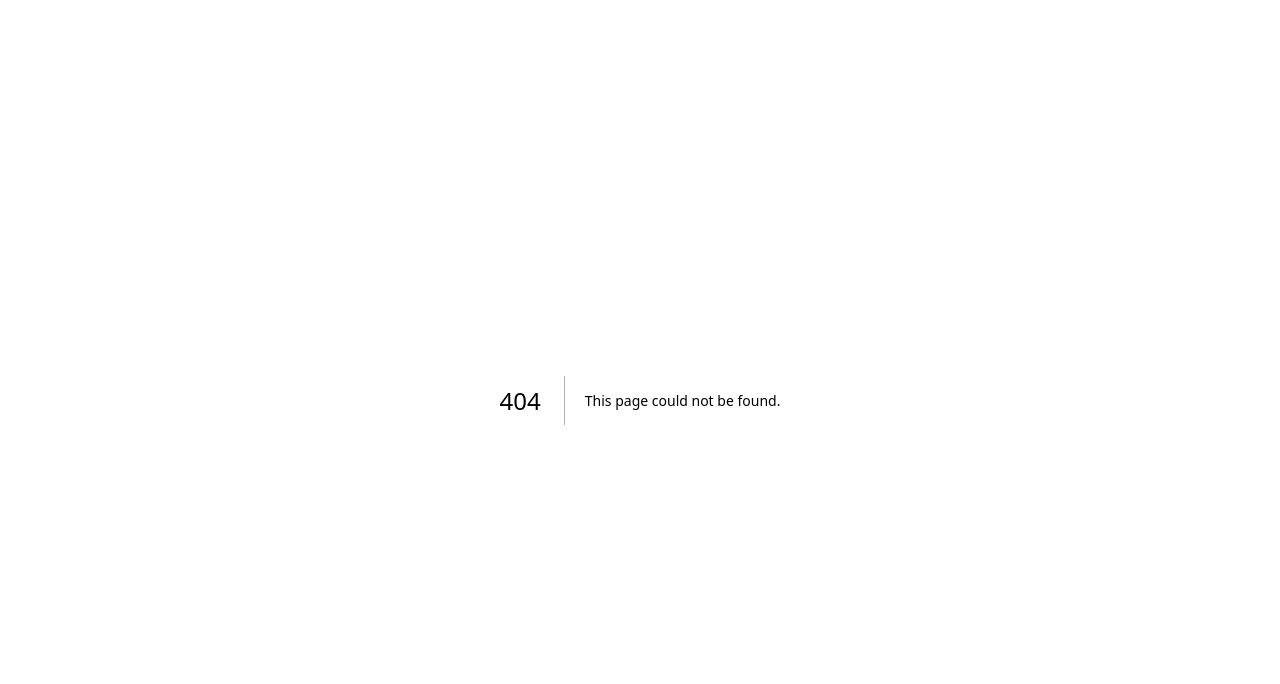
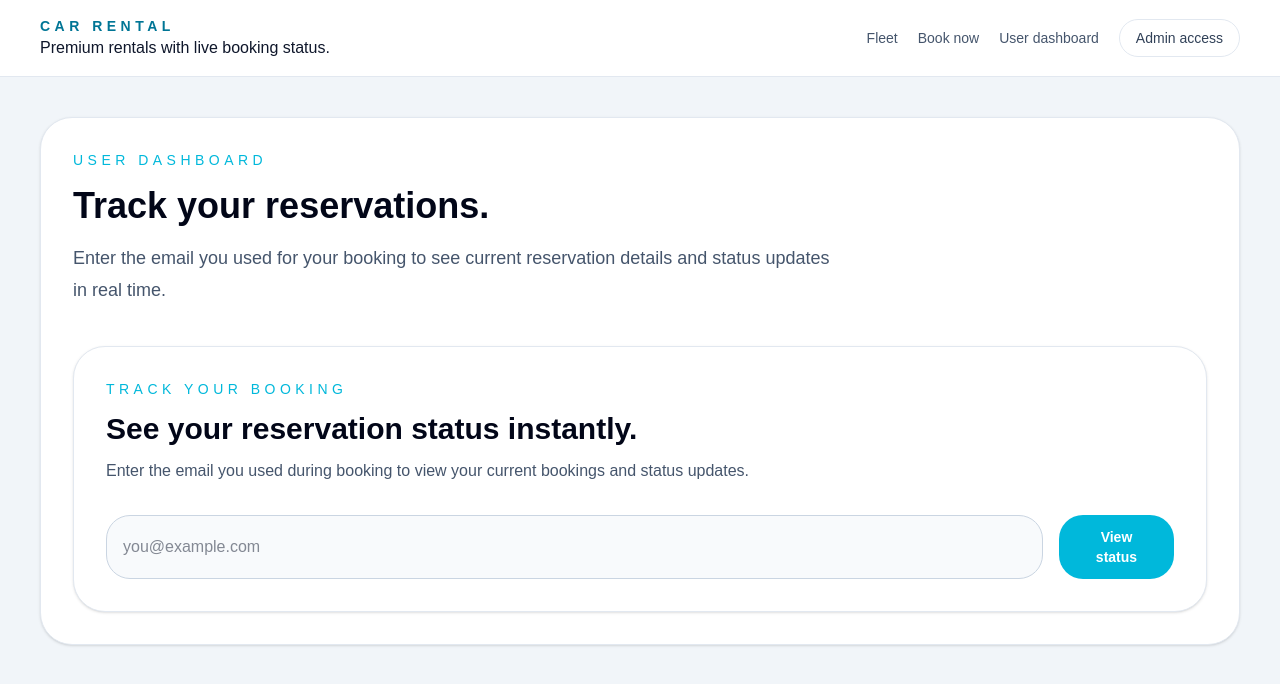
Before and after one commit to mansha24/carrental, a Next.js app: page /user-dashboard in a window 1280 px wide. Before the commit this address had no page. Shown: the top 684 px of the page. Built offline with nearby package versions, Linux system fonts and the light colour scheme.

Commit message:
feat: add user and admin dashboard pages with navigation links

```diff
--- /dev/null
+++ b/app/admin-dashboard/page.tsx
@@ -0,0 +1,24 @@
+import Header from "../components/Header";
+import AdminDashboard from "../components/AdminDashboard";
+
+export default function AdminDashboardPage() {
+  return (
+    <main className="min-h-screen bg-slate-100 text-slate-900">
+      <Header />
+      <div className="mx-auto max-w-7xl px-6 py-10 lg:px-10">
+        <section className="rounded-[2rem] border border-slate-200 bg-white p-8 shadow-sm">
+          <div className="space-y-4">
+            <p className="text-sm uppercase tracking-[0.32em] text-cyan-500">Admin dashboard</p>
+            <h1 className="text-4xl font-semibold text-slate-950">Manage rental bookings.</h1>
+            <p className="max-w-3xl text-lg leading-8 text-slate-600">
+              Review incoming reservations and approve or decline bookings from the dedicated admin panel.
+            </p>
+          </div>
+          <div className="mt-10">
+            <AdminDashboard />
+          </div>
+        </section>
+      </div>
+    </main>
+  );
+}
--- a/app/components/Header.tsx
+++ b/app/components/Header.tsx
@@ -1,3 +1,5 @@
+import Link from "next/link";
+
 export default function Header() {
   return (
     <header className="sticky top-0 z-50 border-b border-slate-200 bg-white/95 backdrop-blur-xl">
@@ -8,13 +10,21 @@ export default function Header() {
         </div>
 
         <nav className="flex flex-wrap items-center gap-3 text-sm text-slate-600 sm:gap-5">
-          <a href="#fleet" className="transition hover:text-slate-900">Fleet</a>
-          <a href="#book" className="transition hover:text-slate-900">Book now</a>
-          <a href="#tracking" className="transition hover:text-slate-900">Track booking</a>
-          <a href="#dashboard" className="transition hover:text-slate-900">User dashboard</a>
-          <a href="#admin" className="rounded-full border border-slate-200 px-4 py-2 text-slate-700 transition hover:border-slate-300 hover:text-slate-950">
+          <Link href="#fleet" className="transition hover:text-slate-900">
+            Fleet
+          </Link>
+          <Link href="#book" className="transition hover:text-slate-900">
+            Book now
+          </Link>
+          <Link href="/user-dashboard" className="transition hover:text-slate-900">
+            User dashboard
+          </Link>
+          <Link
+            href="/admin-dashboard"
+            className="rounded-full border border-slate-200 px-4 py-2 text-slate-700 transition hover:border-slate-300 hover:text-slate-950"
+          >
             Admin access
-          </a>
+          </Link>
         </nav>
       </div>
     </header>
--- a/app/page.tsx
+++ b/app/page.tsx
@@ -2,8 +2,6 @@ import type { Car } from "./types";
 import { getAvailableCars } from "./lib/db";
 import Header from "./components/Header";
 import BookingPanel from "./components/BookingPanel";
-import BookingTracker from "./components/BookingTracker";
-import AdminDashboard from "./components/AdminDashboard";
 import FleetSection from "./components/FleetSection";
 import FeaturesSection from "./components/FeaturesSection";
 
@@ -72,16 +70,27 @@ export default async function Home() {
           <div className="space-y-10">
             <FleetSection cars={cars} />
             <FeaturesSection />
-            <section id="dashboard" className="rounded-[2rem] border border-slate-200 bg-white p-8 shadow-sm">
+            <section className="rounded-[2rem] border border-slate-200 bg-white p-8 shadow-sm">
               <div className="space-y-3">
-                <p className="text-sm uppercase tracking-[0.32em] text-cyan-500">User dashboard</p>
-                <h2 className="text-3xl font-semibold text-slate-950">Track your booking from one place.</h2>
+                <p className="text-sm uppercase tracking-[0.32em] text-cyan-500">Dashboard access</p>
+                <h2 className="text-3xl font-semibold text-slate-950">Separate pages for user and admin dashboards.</h2>
                 <p className="max-w-2xl text-slate-600">
-                  After you confirm a reservation, use the tracker below to follow the booking status by email. This is your access point for real-time booking updates.
+                  Manage your reservation status on the user dashboard or approve bookings through the dedicated admin panel.
                 </p>
               </div>
-              <div className="mt-10">
-                <BookingTracker />
+              <div className="mt-8 grid gap-4 sm:grid-cols-2">
+                <a
+                  href="/user-dashboard"
+                  className="inline-flex items-center justify-center rounded-3xl border border-cyan-200 bg-cyan-50 px-6 py-4 text-center text-sm font-semibold text-cyan-700 transition hover:bg-cyan-100"
+                >
+                  Go to User Dashboard
+                </a>
+                <a
+                  href="/admin-dashboard"
+                  className="inline-flex items-center justify-center rounded-3xl border border-slate-200 bg-slate-50 px-6 py-4 text-center text-sm font-semibold text-slate-900 transition hover:bg-slate-100"
+                >
+                  Go to Admin Dashboard
+                </a>
               </div>
             </section>
           </div>
@@ -90,7 +99,6 @@ export default async function Home() {
             <section id="book">
               <BookingPanel cars={cars} />
             </section>
-            <AdminDashboard />
           </div>
         </div>
       </div>
--- /dev/null
+++ b/app/user-dashboard/page.tsx
@@ -0,0 +1,24 @@
+import Header from "../components/Header";
+import BookingTracker from "../components/BookingTracker";
+
+export default function UserDashboardPage() {
+  return (
+    <main className="min-h-screen bg-slate-100 text-slate-900">
+      <Header />
+      <div className="mx-auto max-w-7xl px-6 py-10 lg:px-10">
+        <section className="rounded-[2rem] border border-slate-200 bg-white p-8 shadow-sm">
+          <div className="space-y-4">
+            <p className="text-sm uppercase tracking-[0.32em] text-cyan-500">User dashboard</p>
+            <h1 className="text-4xl font-semibold text-slate-950">Track your reservations.</h1>
+            <p className="max-w-3xl text-lg leading-8 text-slate-600">
+              Enter the email you used for your booking to see current reservation details and status updates in real time.
+            </p>
+          </div>
+          <div className="mt-10">
+            <BookingTracker />
+          </div>
+        </section>
+      </div>
+    </main>
+  );
+}
```
